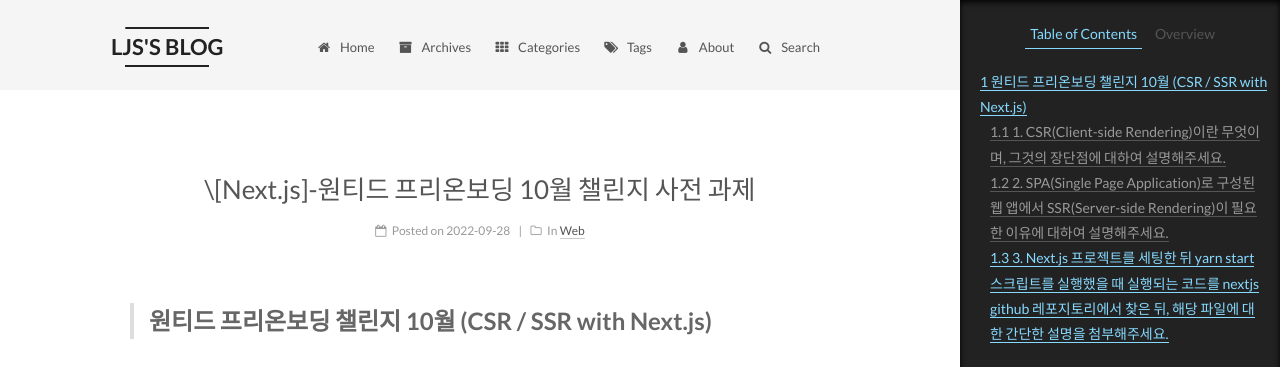
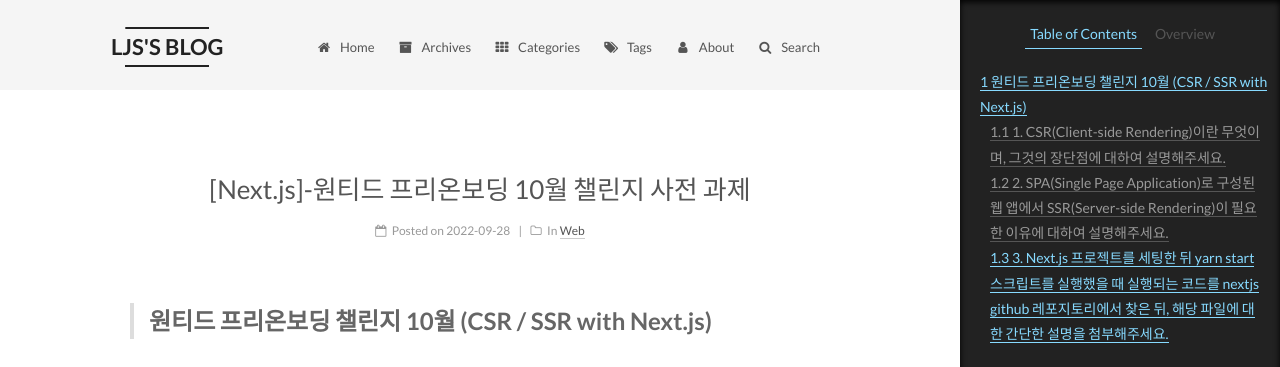
Before and after one commit to Lee-jisang/Lee-jisang.github.io, a Jekyll site: the page built from _posts/Web/2022-09-28-nextjs.md, in a window 1280 px wide. Shown: the top 367 px of the page. Built offline with Jekyll 4.4.1, drawn with Linux system fonts in a browser that asks for light colours; comment, search, counter and statistics services are not loaded.

```diff
--- a/_posts/Web/2022-09-28-nextjs.md
+++ b/_posts/Web/2022-09-28-nextjs.md
@@ -1,5 +1,5 @@
 ---
-title: \[Next.js]-원티드 프리온보딩 10월 챌린지 사전 과제
+title: "[Next.js]-원티드 프리온보딩 10월 챌린지 사전 과제"
 categories:
   - Web
 excerpt: 원티드 프리온보딩 10월 챌린지 사전 과제입니다.
```
